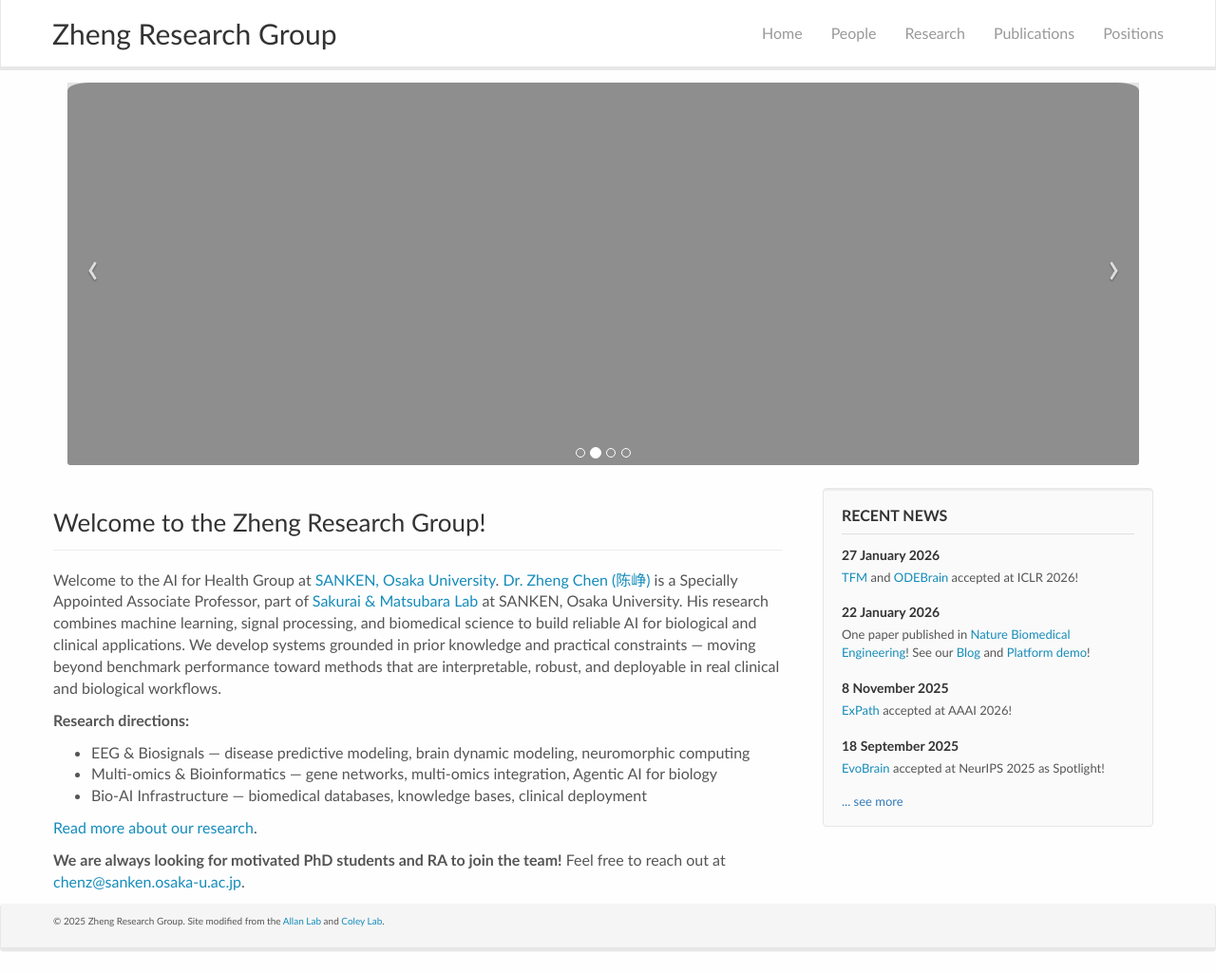
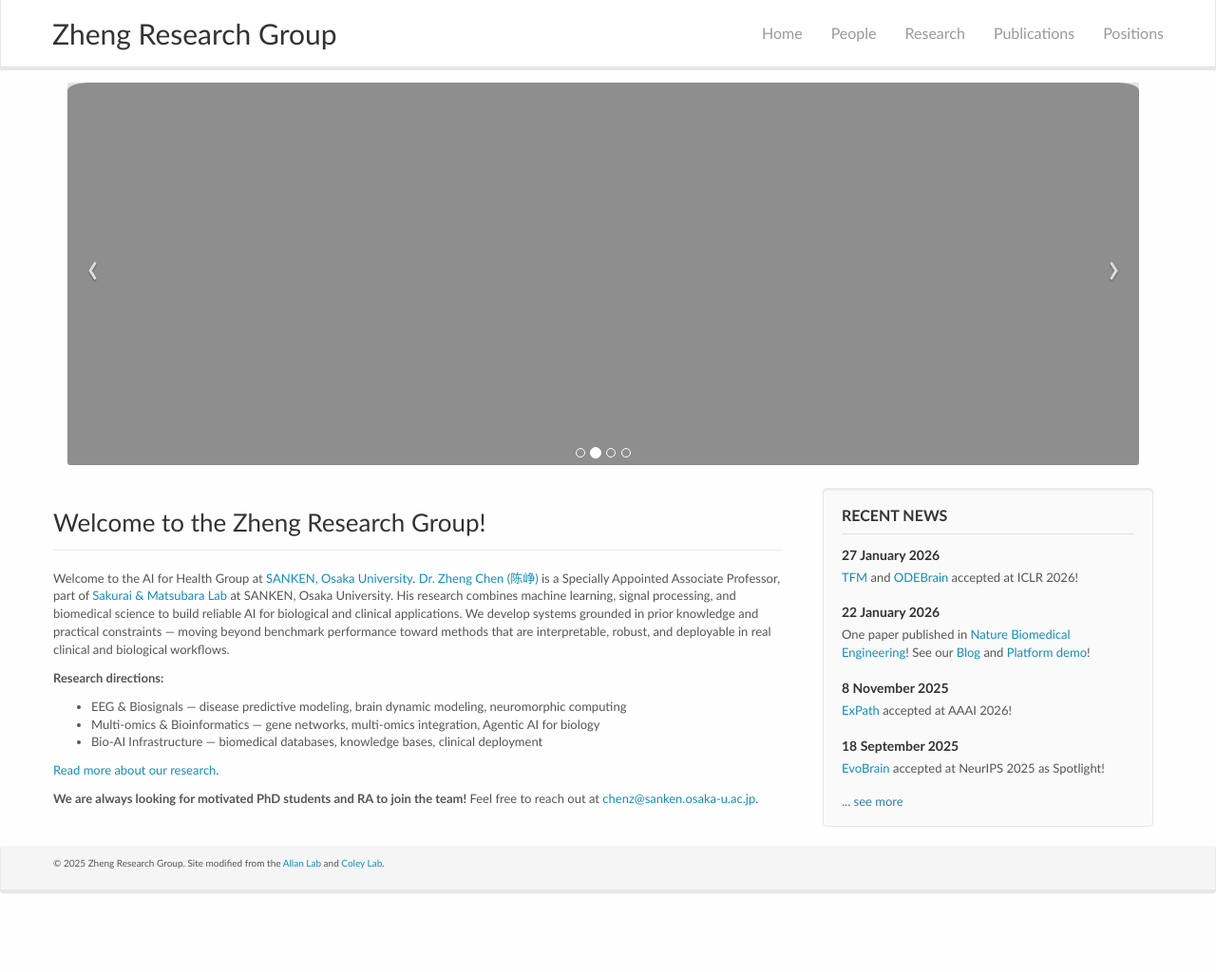
Before and after one commit to zhengchen3/zhengchen3.github.io, a Jekyll site: the page built from _pages/home.md, in a window 1280 px wide and 1024 px high. Shown: the whole window at 95% size. Built offline with Jekyll 4.4.1, drawn with Linux system fonts in a browser that asks for light colours; nearby versions of some CDN libraries.

```diff
--- a/css/main.scss
+++ b/css/main.scss
@@ -116,6 +116,13 @@ firstp {
 
 #homeidtmp h1 {
   text-align: center;
+}
+
+#homeid p,
+#homeid li {
+  font-size: 13px;
+  color: #555;
+  line-height: 1.45;
 }
 
 #newsid img {
```
